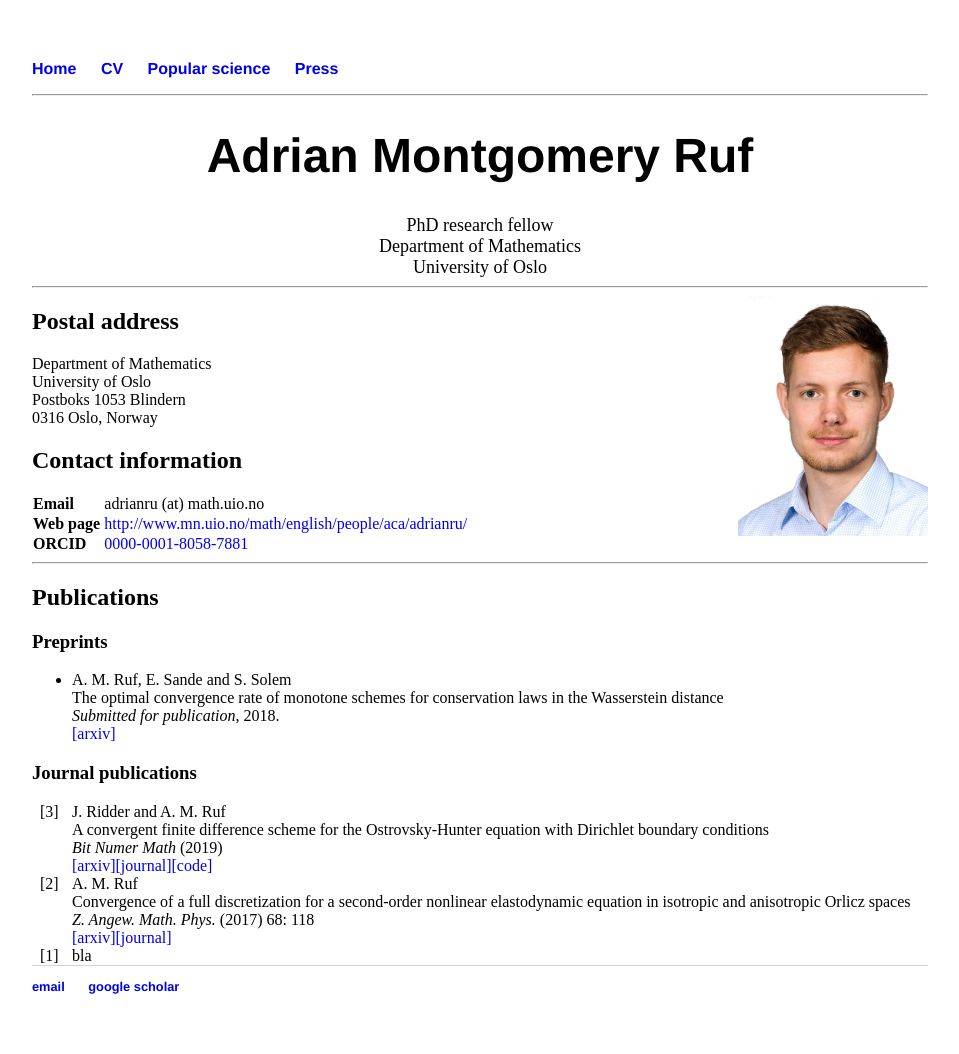
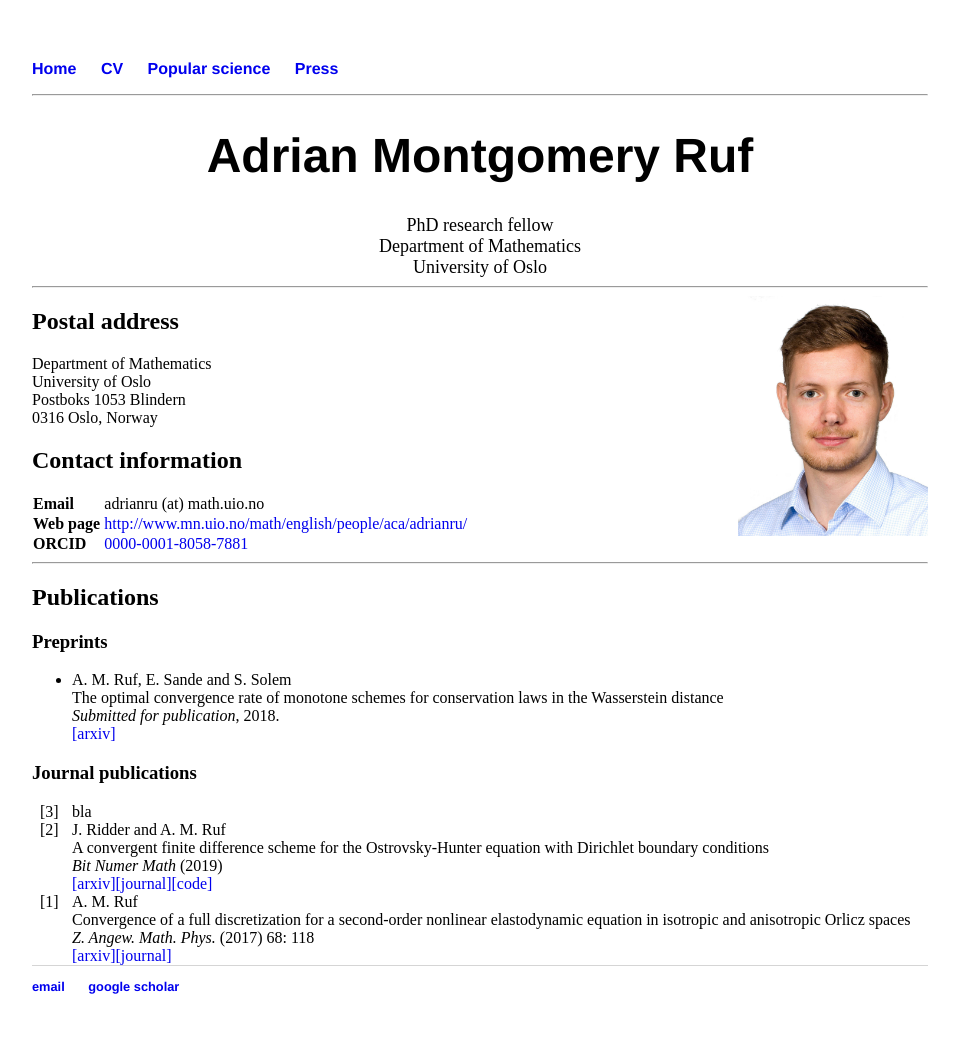
Before and after one commit to adrianmruf/adrianmruf.github.io, a Jekyll site: the page built from index.html, in a window 1280 px wide. Shown: the whole page, without its empty margins (160-1119 px from the left). Built offline with Jekyll 4.4.1, drawn with Linux system fonts in a browser that asks for light colours.

Commit message:
Update index.html

```diff
--- a/index.html
+++ b/index.html
@@ -62,14 +62,14 @@ th {
 
 	<h3>Journal publications</h3>
 
-	<ol reversed="reversed">
+	<ol>
+	<li> bla </li>
 	<li>J. Ridder and A. M. Ruf<br>A convergent finite difference scheme for the Ostrovsky-Hunter equation with Dirichlet boundary conditions<br>
 		<em>Bit Numer Math</em> (2019)<br>
 		<a href="https://arxiv.org/abs/1805.07255">[arxiv]</a><a href="https://link.springer.com/article/10.1007%2Fs10543-019-00746-7">[journal]</a><a href="https://github.com/adrianmruf/adrianmruf.github.io/blob/master/code/OH_with_bc.py">[code]</a>
 		</li>
 	<li>A. M. Ruf<br>Convergence of a full discretization for a second-order nonlinear elastodynamic equation in isotropic and anisotropic Orlicz spaces<br>
 		<em>Z. Angew. Math. Phys.</em> (2017) 68: 118<br><a href="https://arxiv.org/abs/1804.03612">[arxiv]</a><a href="https://link.springer.com/article/10.1007%2Fs00033-017-0863-z">[journal]</a></li>
-	<li> bla </li>
 	</ol>
 
 
```
